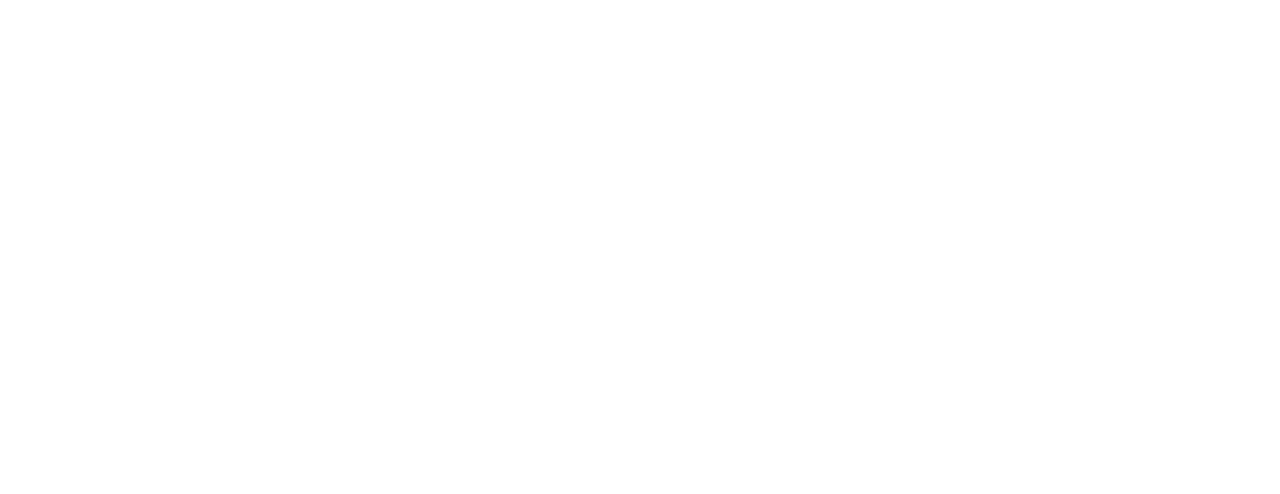
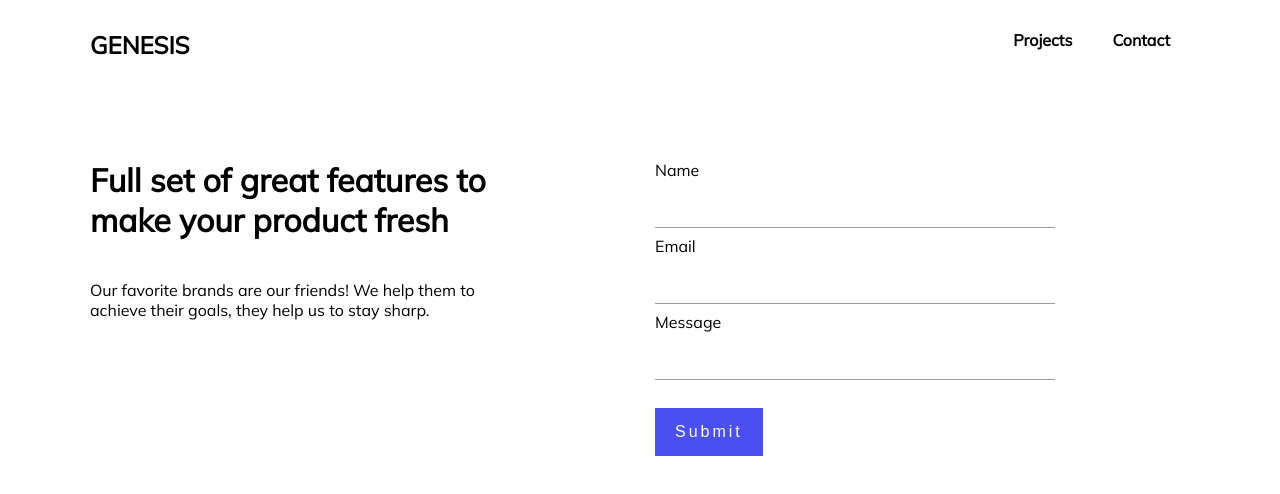
Before and after one commit to mirakoi/genesis-project-sass, a plain HTML site: page contact.html in a window 1280 px wide. Drawn offline with Linux system fonts and the light colour scheme.

Commit message:
contact
Added a section with form to the last genesis page

```diff
--- a/contact.html
+++ b/contact.html
@@ -20,7 +20,51 @@
     <title>Document</title>
   </head>
   <body>
+    <!-- NAVBAR -->
 
+    <header>
+      <nav class="navbar">
+        <div class="container">
+          <h1 class="logo">GENESIS</h1>
+          <ul class="nav">
+            <li><a href="index.html">Projects</a></li>
+            <li><a href="about.html">Contact</a></li>
+          </ul>
+        </div>
+      </nav>
+    </header>
 
-</body>
+    <!-- CONTACT GRID -->
+
+    <div class="grid-container">
+      <div class="column">
+        <h1 class="h1-contact">
+          Full set of great features to make your product fresh
+        </h1>
+        <p>
+          Our favorite brands are our friends! We help them to achieve their
+          goals, they help us to stay sharp.
+        </p>
+      </div>
+
+      <div class="column">
+        <div class="container">
+          <div class="forms">
+            <form action="">
+              Name<br />
+              <input type="text" name="firstname" class="name" />
+              <label for="email">Email</label>
+              <input type="email" placeholder="" class="email" />
+              <label for="message">Message</label>
+              <input type="email" placeholder="" class="message" />
+              <br /><br />
+              <div class="button">
+                <input type="submit" value="Submit" id="button" />
+              </div>
+            </form>
+          </div>
+        </div>
+      </div>
+    </div>
+  </body>
 </html>
--- a/styles.css/contact.css
+++ b/styles.css/contact.css
@@ -25,3 +25,82 @@
 a {
   font-weight: bold;
 }
+
+/*NAVBAR*/
+
+.navbar {
+  font-size: 16px;
+  padding-top: 30px;
+  padding-bottom: 30px;
+}
+
+.navbar .container {
+  display: grid;
+  grid-template-columns: repeat(2, 1fr);
+  margin: auto;
+}
+
+.navbar .nav {
+  justify-self: flex-end;
+  display: flex;
+  align-items: center;
+  justify-content: center;
+  padding-bottom: 30px;
+}
+
+.navbar .nav a {
+  padding-left: 20px;
+  padding-right: 20px;
+}
+
+/* CONTACT GRID */
+
+.grid-container {
+  display: grid;
+  grid-template-columns: 1fr 1fr;
+  grid-template-rows: auto;
+  grid-gap: 30px;
+  margin-top: 50px;
+}
+
+.column {
+    max-width: 400px;
+}
+.h1-contact {
+  margin-bottom: 40px;
+}
+
+input[type="text"],
+select {
+  width: 100%;
+  height: 100%;
+  padding: 12px 20px;
+  margin: 8px 0;
+  box-sizing: border-box;
+  border: none;
+  border-bottom: 1px solid #979797;
+}
+
+input[type="email"],
+select {
+  width: 100%;
+  height: 100%;
+  padding: 12px 20px;
+  margin: 8px 0;
+  box-sizing: border-box;
+  border: none;
+  border-bottom: 1px solid #979797;
+}
+
+input[type="submit"] {
+  position: absolute;
+  background: #4a4ff2;
+  color: white;
+  letter-spacing: 3px;
+  border: none;
+  text-align: center;
+  font-size: 16px;
+  padding: 15px 20px;
+  cursor: pointer;
+
+}
```
Lines whose indentation alone changed are shown as unchanged.
